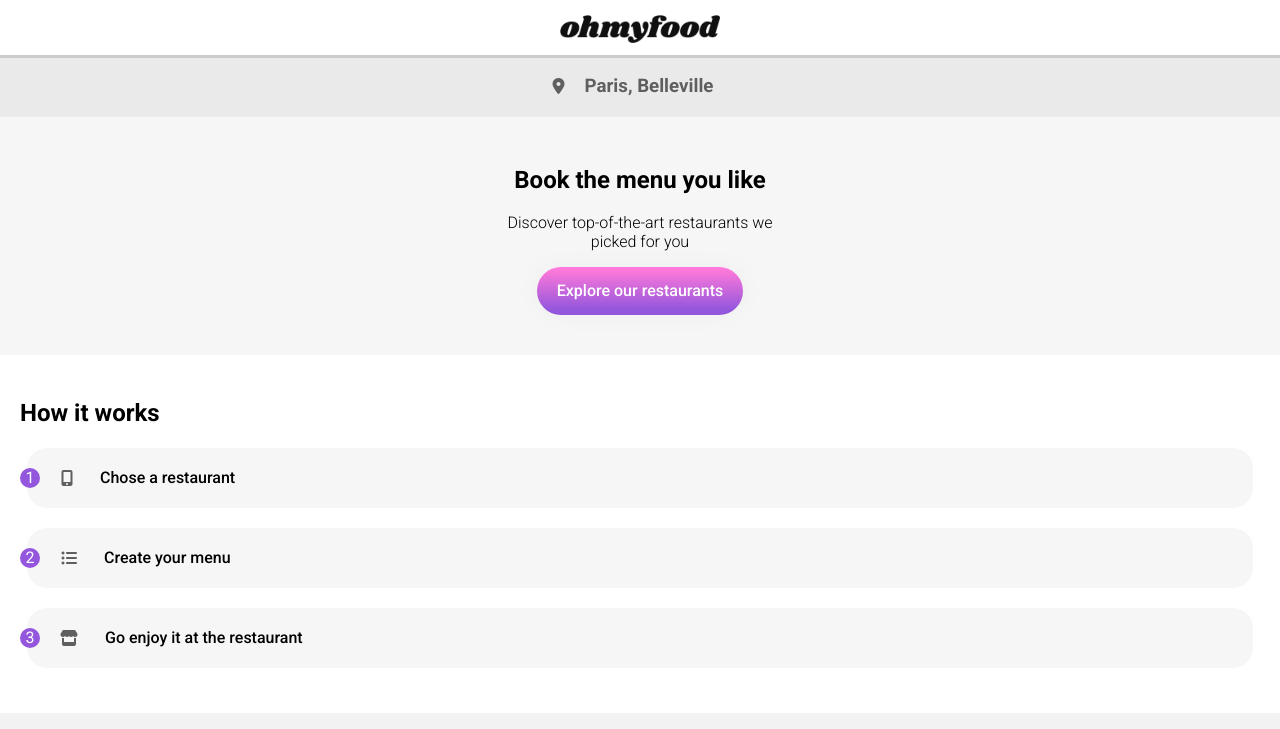
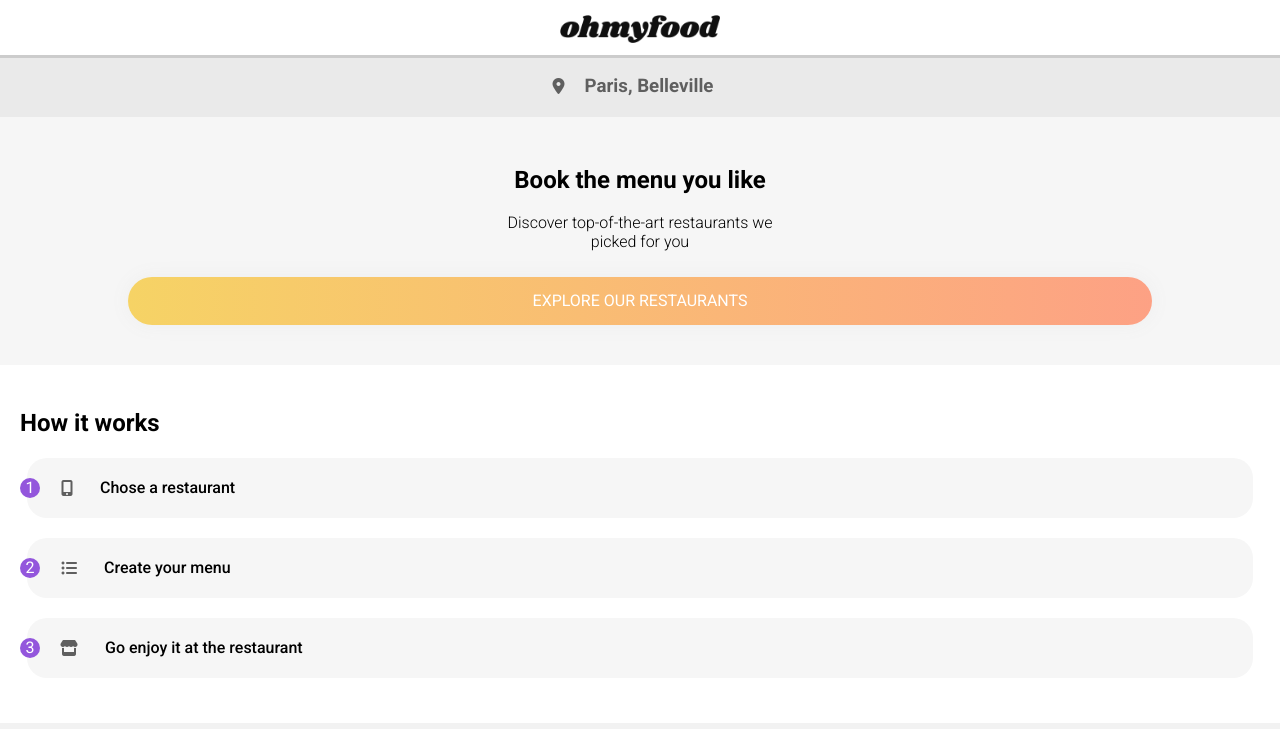
Before and after one commit to mariamab99/Project-2, a plain HTML site: page index.html in a window 1280 px wide. Shown: the top 729 px of the page. Drawn offline with nearby package versions, Linux system fonts and the light colour scheme; files that its build step writes are made by us from their sources; a web font is replaced by a local one.

Commit message:
button added

```diff
--- a/index.html
+++ b/index.html
@@ -44,7 +44,9 @@
             Discover top-of-the-art restaurants we<br />
             picked for you
           </p>
-          <button class="btn">Explore our restaurants</button>
+          <div class="container">
+            <a class="btn">Explore our restaurants</a>
+          </div>
         </section>
 
         <section class="get-started">
--- a/scss/components/_buttons.scss
+++ b/scss/components/_buttons.scss
@@ -1,26 +1,39 @@
+.container {
+  display: flex;
+  justify-content: center;
+  align-items: center;
+  align-content: center;
+  flex-wrap: wrap;
+  width: 80vw;
+  margin: auto;
+}
+.btn {
+  flex: 1 1 auto;
+  margin: 10px auto;
+  padding: 15px 20px;
+  text-align: center;
+  text-transform: uppercase;
+  transition: 0.5s;
+  background-size: 200% auto;
+  color: white;
+  /* text-shadow: 0px 0px 10px rgba(0,0,0,0.2);*/
+  box-shadow: 0 0 20px #eee;
+  border-radius: 40px;
+}
+
+/* Demo Stuff End -> */
+
+/* <- Magic Stuff Start */
+
+.btn:hover {
+  background-position: right center; /* change the direction of the change here */
+}
+
 .btn {
   background-image: linear-gradient(
-    to bottom,
-    $secondary 5%,
-    $secondary 5%,
-    $primary 90%
+    to right,
+    #f6d365 0%,
+    #fda085 51%,
+    #f6d365 100%
   );
-  padding: 15px 20px;
-  text-align: center;
-  transition: 0.5s;
-  background-size: 50px;
-  font-family: "Roboto", sans-serif;
-  font-weight: 500;
-  color: white;
-  box-shadow: 0 0 20px #eee;
-  border-radius: 40px;
-  display: block;
-  border: none;
-  margin: 10px auto;
 }
-
-.btn:hover {
-  background-position: bottom center; /* change the direction of the change here */
-  color: #fff;
-  text-decoration: none;
-}
```
